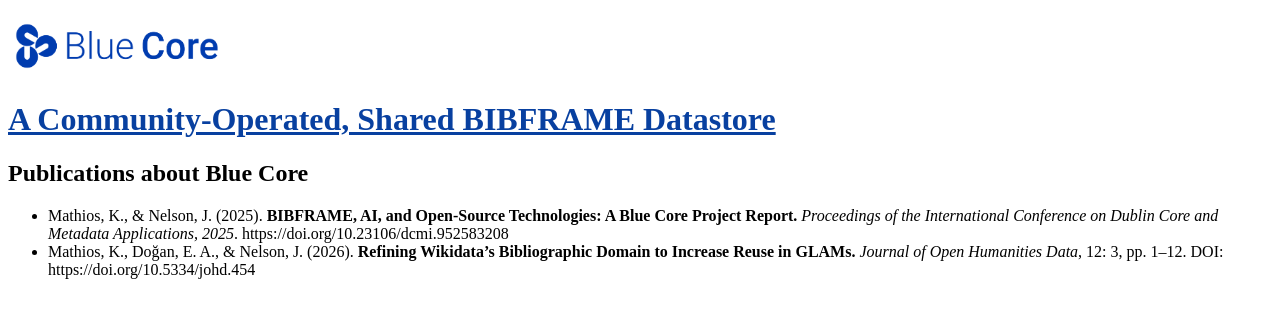
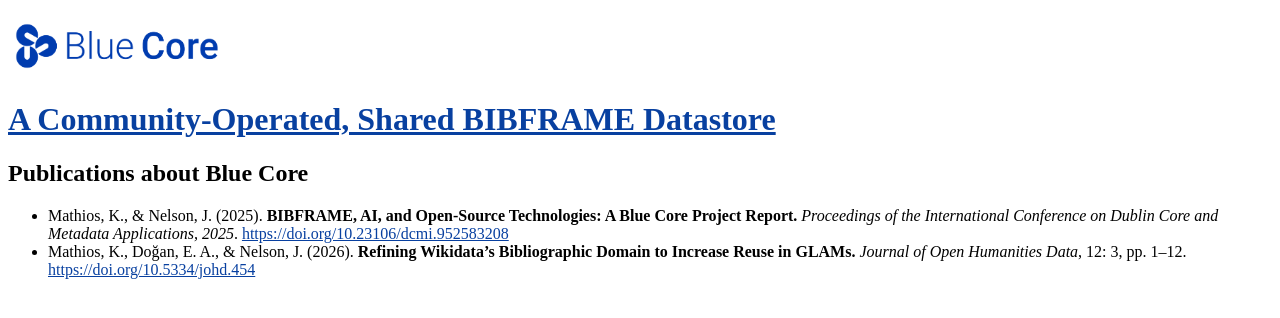
Before and after one commit to blue-core-lod/bluecore_info, a Jekyll site: the page built from publications.md, in a window 1280 px wide. Shown: the top 318 px of the page. Built offline with Jekyll 4.4.1, drawn with Linux system fonts in a browser that asks for light colours; our own code applies the rules of GitHub Pages for plain Markdown files; comment, search, counter and statistics services are not loaded.

Commit message:
Link DOIs

```diff
--- a/publications.md
+++ b/publications.md
@@ -1,5 +1,5 @@
 
 ## Publications about Blue Core
 
-* Mathios, K., & Nelson, J. (2025). **BIBFRAME, AI, and Open-Source Technologies: A Blue Core Project Report.** _Proceedings of the International Conference on Dublin Core and Metadata Applications, 2025_. https://doi.org/10.23106/dcmi.952583208
-* Mathios, K., Doğan, E. A., & Nelson, J. (2026). **Refining Wikidata’s Bibliographic Domain to Increase Reuse in GLAMs.** _Journal of Open Humanities Data_, 12: 3, pp. 1–12. DOI: https://doi.org/10.5334/johd.454
+* Mathios, K., & Nelson, J. (2025). **BIBFRAME, AI, and Open-Source Technologies: A Blue Core Project Report.** _Proceedings of the International Conference on Dublin Core and Metadata Applications, 2025_. <https://doi.org/10.23106/dcmi.952583208>
+* Mathios, K., Doğan, E. A., & Nelson, J. (2026). **Refining Wikidata’s Bibliographic Domain to Increase Reuse in GLAMs.** _Journal of Open Humanities Data_, 12: 3, pp. 1–12. <https://doi.org/10.5334/johd.454>
```
